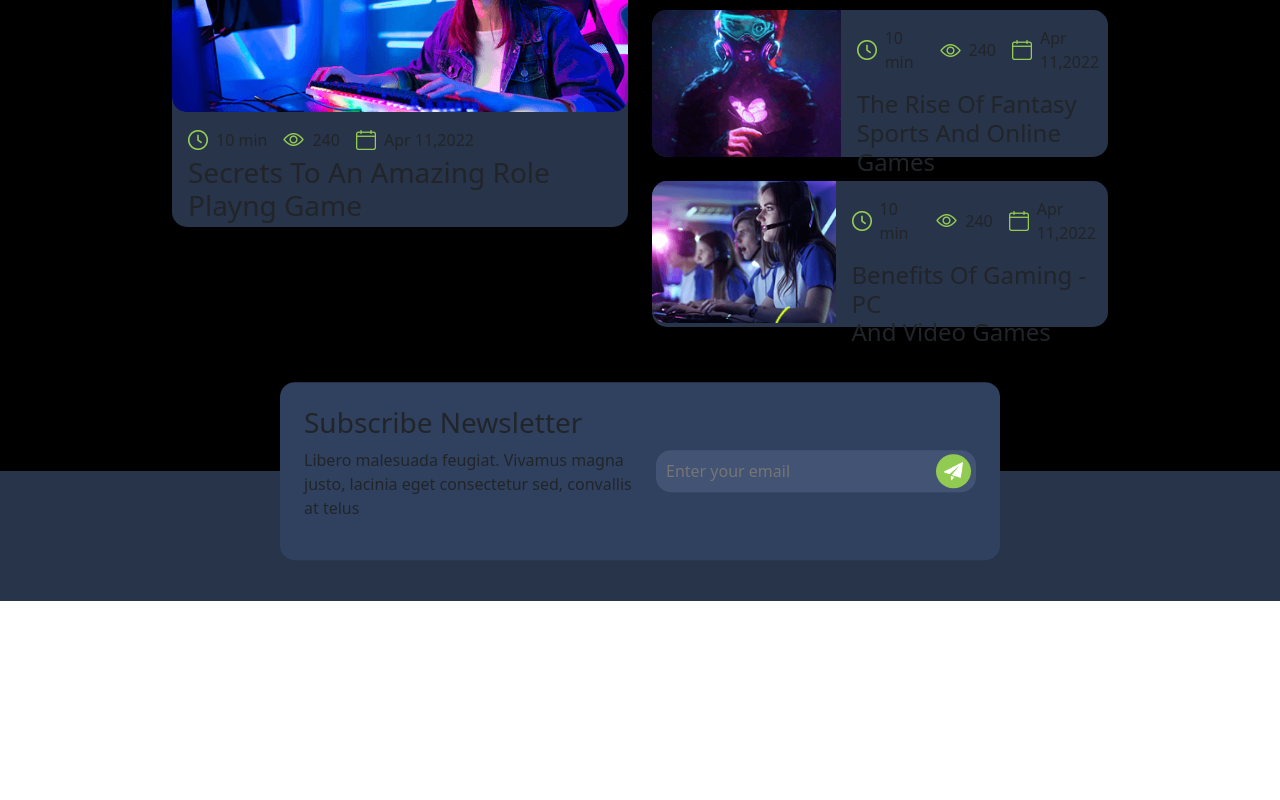
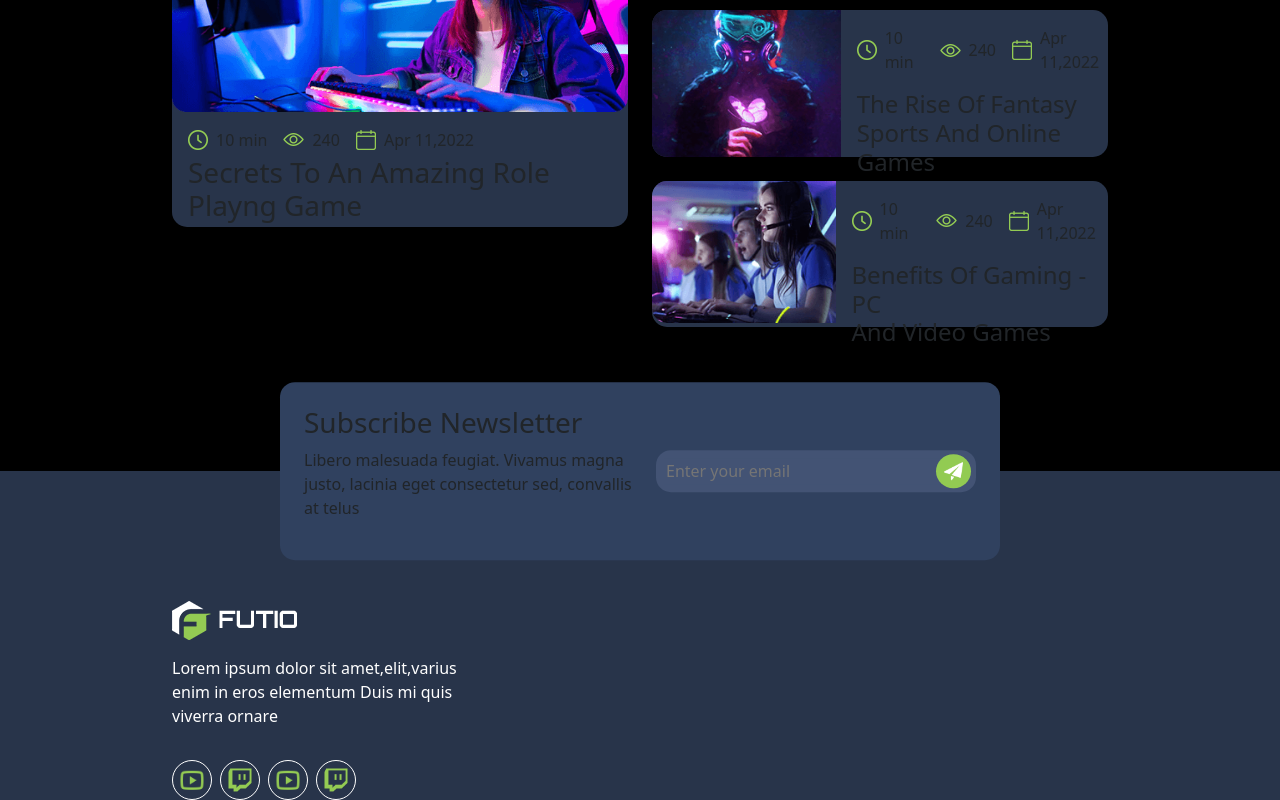
Before and after one commit to RiccardoVoltolina/proj-html-vuejs, a Vue app: page / in a window 1280 px wide. Shown: the part 5472-6272 px from the top of the page. Before the commit the page ends 6073 px from the top, so only its background shows below. Built offline with nearby package versions, Linux system fonts and the light colour scheme; what lord-icon-element would draw is missing.

Commit message:
add footer component

```diff
--- a/src/App.vue
+++ b/src/App.vue
@@ -1,6 +1,7 @@
 <script>
 import AppHeader from './components/AppHeader.vue'
 import AppMain from './components/AppMain.vue'
+import AppFooter from './components/AppFooter.vue'
 export default {
   name: 'App',
   data() {
@@ -11,6 +12,7 @@ export default {
   components: {
     AppHeader,
     AppMain,
+    AppFooter,
   },
 }
 </script>
@@ -18,6 +20,7 @@ export default {
 <template>
   <AppHeader></AppHeader>
   <AppMain></AppMain>
+  <AppFooter/>
 </template>
 
 <style lang="scss">
--- /dev/null
+++ b/src/components/AppFooter.vue
@@ -0,0 +1,74 @@
+<script>
+export default {
+    name: 'AppFooter',
+    props: {
+        footerElements: Object,
+    }
+
+}
+</script>
+
+<template>
+    <footer class="bg_secondary">
+            <div class="container w-75">
+                <div class="row">
+                    <div class="col-4 d-flex flex-column">
+                        <div>
+                            <img src="../assets/images/header-images/header logo.png" alt="">
+                        </div>
+                        <p class="py-3">Lorem ipsum dolor sit amet,elit,varius enim in eros elementum Duis mi quis viverra ornare</p>
+                        <div class="d-flex">
+                            <div class="d-flex footer_icon">
+                                <img src="../assets/images/icon/youtube.png" alt="">
+                            </div>
+                            <div class="d-flex footer_icon">
+                                <img src="../assets/images/icon/twitch.png" alt="">
+                            </div>
+                            <div class="d-flex footer_icon">
+                                <img src="../assets/images/icon/youtube.png" alt="">
+                            </div>
+                            <div class="d-flex footer_icon">
+                                <img src="../assets/images/icon/twitch.png" alt="">
+                            </div>
+                        </div>
+                    </div>
+                    <div class="col-2">
+
+                    </div>
+                </div>
+
+            </div>
+        </footer>
+</template>
+
+<style lang="scss" scoped>
+
+.bg_secondary {
+    background-color: #28344a;
+
+}
+
+p {
+    color: white;
+}
+.footer_icon {
+    border: 1px solid white;
+    border-radius: 50%;
+    position: relative;
+    width: 40px;
+    height: 40px;
+    margin-right: 8px;
+
+    img {
+        padding: 6px;
+        width: 35px;
+        position: absolute;
+        top: 50%;
+        right: 50%;
+        transform: translate(50%, -50%);
+        color: white;
+
+    }
+}
+
+</style>
--- a/src/components/AppMain.vue
+++ b/src/components/AppMain.vue
@@ -366,6 +366,9 @@ export default {
                 </div>
             </div>
         </section>
+
+
+
     </main>
 </template>
 
@@ -541,6 +544,7 @@ h2 {
     background-color: #28344a;
     height: 130px;
 }
+
 .subscribe_card {
     background-color: #30415f;
     border-radius: 15px;
@@ -567,4 +571,9 @@ h2 {
     .send_image {
         width: 35px;
     }
-}</style>
+
+}
+
+/* footer */
+
+</style>
```
